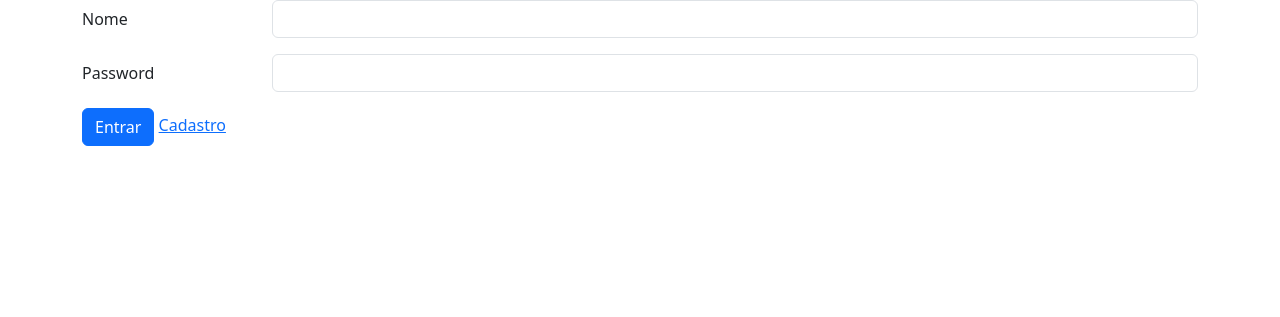
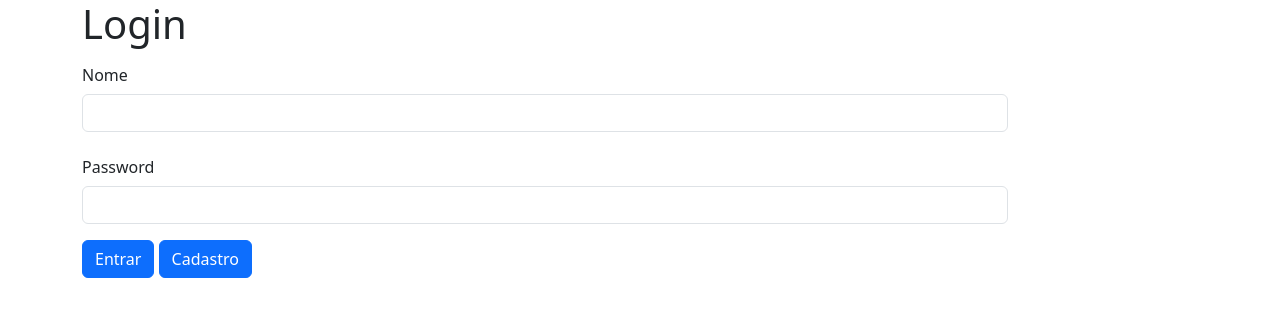
Before and after one commit to TiuzimTunado/Manager3, a Django app: page / in a window 1280 px wide. Shown: the top 317 px of the page. Run offline with Django 5.2, Linux system fonts and the light colour scheme.

Commit message:
abuei o bagui

```diff
--- a/notas/templates/HTML/login.html
+++ b/notas/templates/HTML/login.html
@@ -1,21 +1,22 @@
 {% extends "HTML/template.html" %}
 {% block title %}login{% endblock title %}
 {% block content %}
+<h1>Login</h1>
 <form method='post' action=''>
    {% csrf_token %}
     <div class="row mb-3">
-      <label for="text" class="col-sm-2 col-form-label">Nome</label>
       <div class="col-sm-10">
+        <label for="text" class="col-sm-2 col-form-label">Nome</label>
         <input type="text" class="form-control" id="name" name='username'>
       </div>
     </div>
     <div class="row mb-3">
-      <label for="Password" class="col-sm-2 col-form-label">Password</label>
       <div class="col-sm-10">
+        <label for="Password" class="col-sm-2 col-form-label">Password</label>
         <input type="password" class="form-control" id="Password" name='password'>
       </div>
     </div>
     <button type="submit" class="btn btn-primary">Entrar</button>
-    <a href='cadastro'>Cadastro</a>
+    <a href='cadastro' class="btn btn-primary">Cadastro</a>
 </form>
 {% endblock content %}
```
